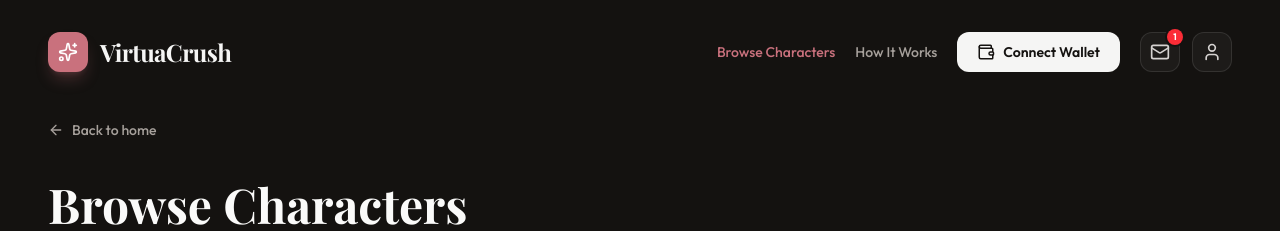
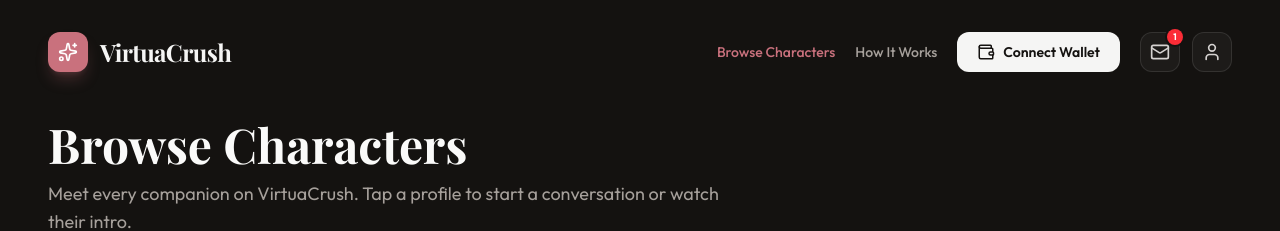
Before and after one commit to JediWebDev/VirtuaCrush, a React (Vite) app: page /characters in a window 1280 px wide. Shown: the top 231 px of the page. Built offline with nearby package versions, Linux system fonts and the light colour scheme; a web font is replaced by a local one.

Commit message:
Update BrowseCharactersPage.tsx

```diff
--- a/src/pages/BrowseCharactersPage.tsx
+++ b/src/pages/BrowseCharactersPage.tsx
@@ -12,13 +12,6 @@ export default function BrowseCharactersPage({ onSelect, onWatch }: BrowseCharac
   return (
     <main className="relative px-6 pb-24 pt-4 md:px-12">
       <div className="mx-auto max-w-7xl">
-        <Link
-          to="/"
-          className="mb-10 inline-flex items-center gap-2 text-sm font-medium text-stone-400 transition-colors hover:text-stone-100"
-        >
-          <ArrowLeft size={16} />
-          Back to home
-        </Link>
 
         <div className="mb-12">
           <h1 className="font-serif text-4xl font-bold text-stone-50 md:text-5xl">Browse Characters</h1>
```
